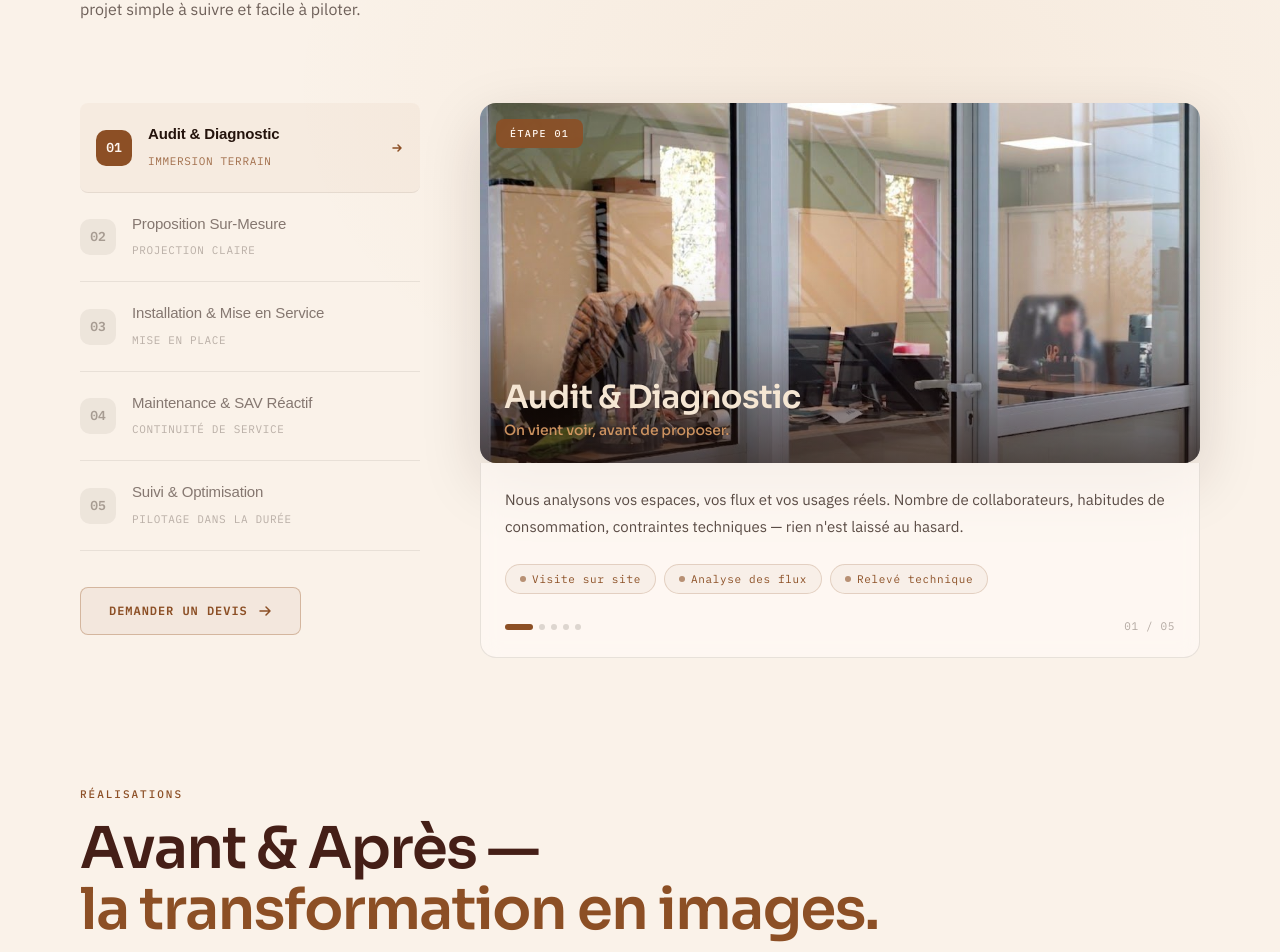
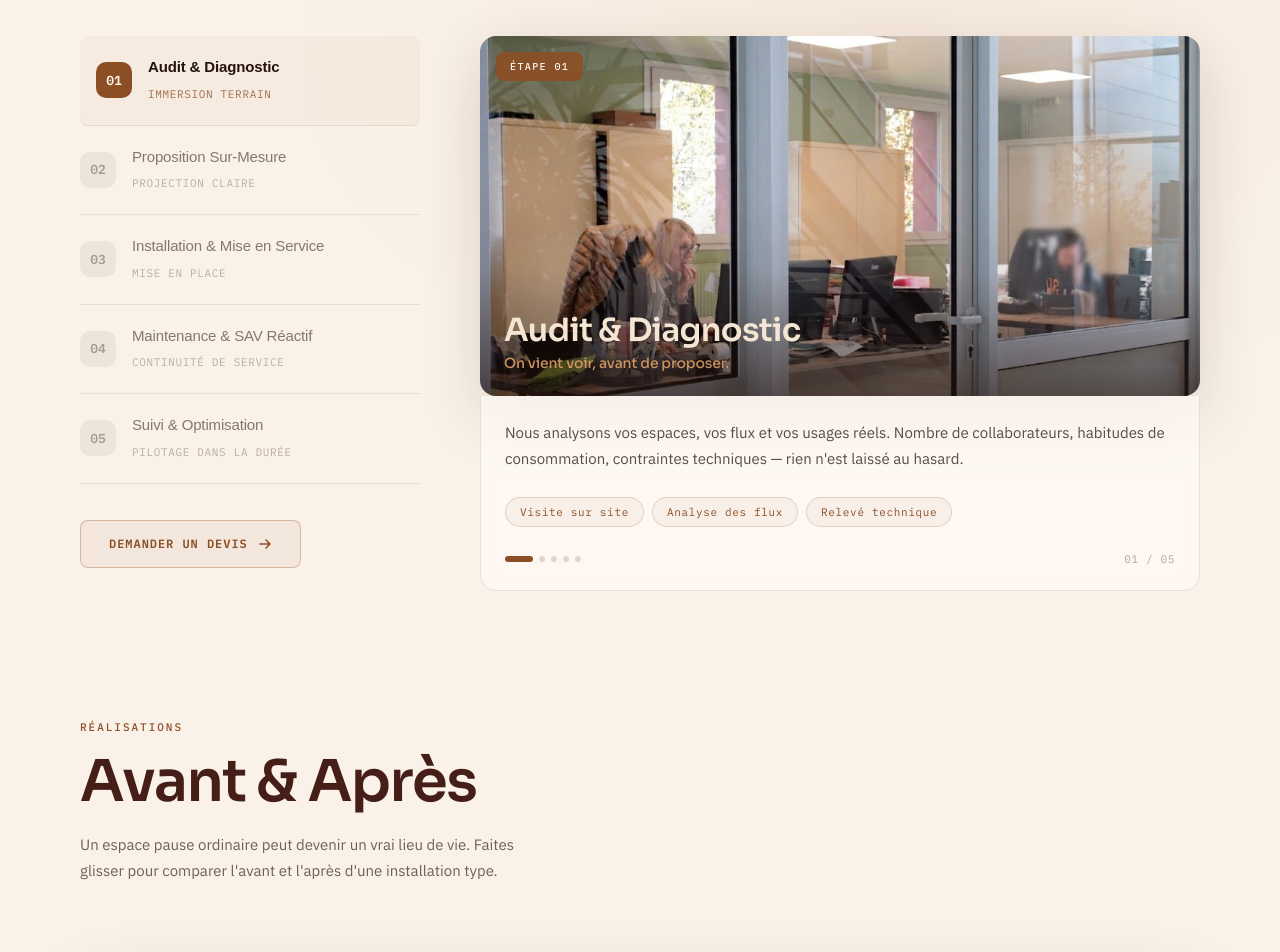
Before and after one commit to nohem-mg/ANS, a Next.js app: page /solutions in a window 1280 px wide. Shown: the part 2171-3123 px from the top of the page. Built offline with nearby package versions, Linux system fonts and the light colour scheme; a web font is replaced by a local one.

Commit message:
refactor: remove decorative icons and simplify typography in the solutions page

```diff
--- a/src/app/solutions/page.tsx
+++ b/src/app/solutions/page.tsx
@@ -47,11 +47,6 @@ const steps = [
       alt: 'Bureau ANS — audit et diagnostic terrain',
     },
     keyPoints: ['Visite sur site', 'Analyse des flux', 'Relevé technique'],
-    icon: (
-      <svg width="24" height="24" viewBox="0 0 24 24" fill="none" stroke="currentColor" strokeWidth="1.5">
-        <path d="M9 5H7a2 2 0 00-2 2v12a2 2 0 002 2h10a2 2 0 002-2V7a2 2 0 00-2-2h-2M9 5a2 2 0 002 2h2a2 2 0 002-2M9 5a2 2 0 012-2h2a2 2 0 012 2m-6 9l2 2 4-4" />
-      </svg>
-    ),
   },
   {
     id: '02',
@@ -65,11 +60,6 @@ const steps = [
       alt: 'Distributeur dans entrepôt ANS — sélection sur-mesure',
     },
     keyPoints: ['Choix machines', 'Budget transparent', 'Plan d\'implantation'],
-    icon: (
-      <svg width="24" height="24" viewBox="0 0 24 24" fill="none" stroke="currentColor" strokeWidth="1.5">
-        <path d="M9 17v-2m3 2v-4m3 4v-6m2 10H7a2 2 0 01-2-2V5a2 2 0 012-2h5.586a1 1 0 01.707.293l5.414 5.414a1 1 0 01.293.707V19a2 2 0 01-2 2z" />
-      </svg>
-    ),
   },
   {
     id: '03',
@@ -83,11 +73,6 @@ const steps = [
       alt: 'Installation et mise en service des équipements',
     },
     keyPoints: ['Installation complète', 'Configuration', 'Formation incluse'],
-    icon: (
-      <svg width="24" height="24" viewBox="0 0 24 24" fill="none" stroke="currentColor" strokeWidth="1.5">
-        <path d="M8 7h12m0 0l-4-4m4 4l-4 4m0 6H4m0 0l4 4m-4-4l4-4" />
-      </svg>
-    ),
   },
   {
     id: '04',
@@ -101,12 +86,6 @@ const steps = [
       alt: 'Entrepôt ANS — intervention rapide',
     },
     keyPoints: ['Réponse < 4h', 'Entretien préventif', 'Approvisionnement'],
-    icon: (
-      <svg width="24" height="24" viewBox="0 0 24 24" fill="none" stroke="currentColor" strokeWidth="1.5">
-        <path d="M10.325 4.317c.426-1.756 2.924-1.756 3.35 0a1.724 1.724 0 002.573 1.066c1.543-.94 3.31.826 2.37 2.37a1.724 1.724 0 001.065 2.572c1.756.426 1.756 2.924 0 3.35a1.724 1.724 0 00-1.066 2.573c.94 1.543-.826 3.31-2.37 2.37a1.724 1.724 0 00-2.572 1.065c-.426 1.756-2.924 1.756-3.35 0a1.724 1.724 0 00-2.573-1.066c-1.543.94-3.31-.826-2.37-2.37a1.724 1.724 0 00-1.065-2.572c-1.756-.426-1.756-2.924 0-3.35a1.724 1.724 0 001.066-2.573c-.94-1.543.826-3.31 2.37-2.37.996.608 2.296.07 2.572-1.065z" />
-        <path d="M15 12a3 3 0 11-6 0 3 3 0 016 0z" />
-      </svg>
-    ),
   },
   {
     id: '05',
@@ -120,11 +99,6 @@ const steps = [
       alt: 'Flotte de véhicules ANS — suivi et pilotage continu',
     },
     keyPoints: ['Reporting détaillé', 'Évolution du parc', 'Ajustement gammes'],
-    icon: (
-      <svg width="24" height="24" viewBox="0 0 24 24" fill="none" stroke="currentColor" strokeWidth="1.5">
-        <path d="M13 7h8m0 0v8m0-8l-8 8-4-4-6 6" />
-      </svg>
-    ),
   },
 ];
 
@@ -246,8 +220,8 @@ function ProcessSection() {
             }}
           >
             Du cadrage
-            <br />
-            <span style={{ color: '#8c4f25' }}>au suivi.</span>
+
+            <span style={{ color: '#8c4f25' }}> au suivi.</span>
           </h2>
           <p
             style={{
@@ -341,10 +315,6 @@ function ProcessSection() {
                       {s.tag}
                     </span>
                   </div>
-
-                  <svg width="14" height="14" viewBox="0 0 14 14" fill="none" style={{ opacity: activeStep === i ? 1 : 0, transition: 'opacity 0.3s', color: '#8c4f25', flexShrink: 0 }}>
-                    <path d="M3 7h8M8 4l3 3-3 3" stroke="currentColor" strokeWidth="1.5" strokeLinecap="round" strokeLinejoin="round" />
-                  </svg>
                 </div>
               </button>
             ))}
@@ -528,9 +498,6 @@ function ProcessSection() {
               <div className="process-kp-row" style={{ display: 'flex', gap: '8px', marginBottom: '24px', flexWrap: 'wrap' }}>
                 {step.keyPoints.map((kp, i) => (
                   <span key={i} className="process-kp-tag">
-                    <svg width="6" height="6" viewBox="0 0 6 6" fill="currentColor" style={{ opacity: 0.6 }}>
-                      <circle cx="3" cy="3" r="3" />
-                    </svg>
                     {kp}
                   </span>
                 ))}
@@ -659,9 +626,8 @@ function ShowcaseSection() {
             fontWeight: 600,
             letterSpacing: '-0.025em',
           }}>
-            Avant & Après —
-            <br />
-            <span style={{ color: '#8c4f25' }}>la transformation en images.</span>
+            Avant & Après
+
           </h2>
           <p style={{
             marginTop: 20,
@@ -671,8 +637,7 @@ function ShowcaseSection() {
             maxWidth: 480,
             fontFamily: FONT.body,
           }}>
-            Un espace pause ordinaire peut devenir un vrai lieu de vie. Faites glisser
-            pour comparer l&apos;avant et l&apos;après d&apos;une installation type.
+            Un espace pause ordinaire peut devenir un vrai lieu de vie. Faites glisser pour comparer l&apos;avant et l&apos;après d&apos;une installation type.
           </p>
         </div>
 
@@ -785,9 +750,6 @@ function ShowcaseSection() {
                 boxShadow: '0 4px 16px rgba(0,0,0,0.2)',
                 display: 'flex', alignItems: 'center', justifyContent: 'center',
               }}>
-                <svg width="18" height="18" viewBox="0 0 24 24" fill="none" stroke="#8c4f25" strokeWidth="2" strokeLinecap="round" strokeLinejoin="round">
-                  <path d="M9 18l-6-6 6-6" /><path d="M15 6l6 6-6 6" />
-                </svg>
               </div>
             </div>
           </div>
@@ -969,9 +931,7 @@ function TourneesSection() {
                     transition: `all 0.5s cubic-bezier(0.16,1,0.3,1) ${0.15 + i * 0.07}s`,
                   }}
                 >
-                  <svg width="8" height="8" viewBox="0 0 8 8" fill="currentColor">
-                    <circle cx="4" cy="4" r="4" />
-                  </svg>
+
                   {tag}
                 </span>
               ))}
@@ -1128,7 +1088,7 @@ export default function SolutionsPage() {
         <div style={{ maxWidth: 700, margin: '0 auto', textAlign: 'center', position: 'relative', zIndex: 1 }}>
           <h2 style={{
             fontFamily: FONT.display,
-            fontSize: 'clamp(28px, 5vw, 56px)',
+            fontSize: 'clamp(26px, 5vw, 48px)',
             fontWeight: 600, color: C.textPrimary,
             letterSpacing: '-0.02em', marginBottom: 16,
           }}>
```
